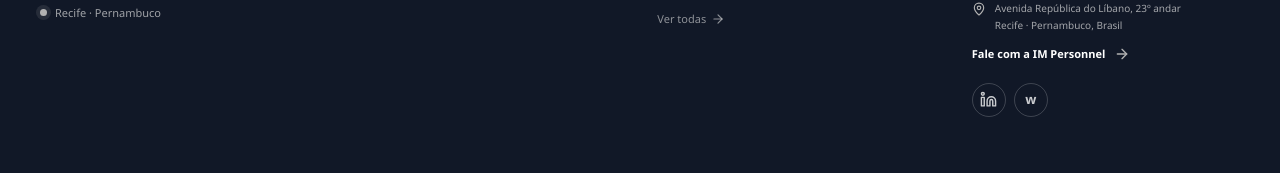
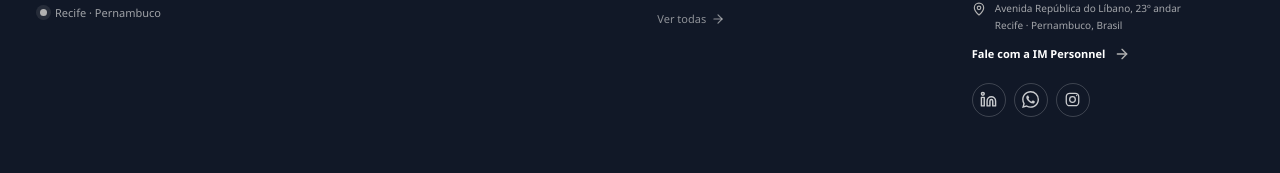
Before and after one commit to EdijalmeMoura/NOVO-SITE-IM-PERSONNEL-CONSULTORIA, a React (Vite) app: page / in a window 1280 px wide. Shown: the part 5620-5793 px from the top of the page. Built offline with nearby package versions, Linux system fonts and the light colour scheme; no server answers.

Commit message:
Fix social icons and show insight cover images
Co-authored-by: arena-agent <297053741+arena-agent@users.noreply.github.com>

```diff
--- a/src/components/SiteFooter.tsx
+++ b/src/components/SiteFooter.tsx
@@ -3,6 +3,14 @@ import { Link } from 'react-router-dom';
 import { services } from '../data';
 import { Logo } from './Logo';
 import { companyContact } from '../lib/contact';
+
+function WhatsAppIcon() {
+  return <svg aria-hidden="true" viewBox="0 0 24 24" width="17" height="17" fill="currentColor"><path d="M20.52 3.48A11.82 11.82 0 0 0 12.1 0C5.55 0 .22 5.33.22 11.88c0 2.1.55 4.16 1.6 5.98L.12 24l6.28-1.65a11.9 11.9 0 0 0 5.69 1.45h.01c6.55 0 11.88-5.33 11.89-11.88a11.8 11.8 0 0 0-3.47-8.44ZM12.1 21.78h-.01a9.9 9.9 0 0 1-5.04-1.38l-.36-.22-3.73.98.99-3.64-.24-.37a9.85 9.85 0 0 1-1.52-5.27c0-5.46 4.45-9.9 9.91-9.9 2.65 0 5.14 1.03 7.02 2.91a9.85 9.85 0 0 1 2.9 7.02c0 5.46-4.45 9.9-9.92 9.9Zm5.44-7.42c-.3-.15-1.76-.87-2.03-.97-.27-.1-.47-.15-.67.15-.2.3-.77.97-.94 1.17-.17.2-.35.22-.65.07-.3-.15-1.25-.46-2.39-1.47-.88-.79-1.48-1.76-1.65-2.06-.17-.3-.02-.46.13-.61.13-.13.3-.35.45-.52.15-.17.2-.3.3-.5.1-.2.05-.37-.03-.52-.07-.15-.67-1.61-.91-2.21-.24-.58-.49-.5-.67-.51l-.57-.01c-.2 0-.52.07-.79.37-.27.3-1.04 1.02-1.04 2.48 0 1.47 1.06 2.88 1.21 3.08.15.2 2.1 3.2 5.08 4.49.71.31 1.26.49 1.69.63.71.23 1.36.19 1.87.12.57-.09 1.76-.72 2.01-1.42.25-.69.25-1.29.17-1.41-.07-.12-.27-.2-.57-.35Z" /></svg>;
+}
+
+function InstagramIcon() {
+  return <svg aria-hidden="true" viewBox="0 0 24 24" width="17" height="17" fill="none" stroke="currentColor" strokeWidth="1.8" strokeLinecap="round" strokeLinejoin="round"><rect x="3.2" y="3.2" width="17.6" height="17.6" rx="5" /><circle cx="12" cy="12" r="4" /><circle cx="17.8" cy="6.5" r="1" fill="currentColor" stroke="none" /></svg>;
+}
 
 export function SiteFooter() {
   return (
@@ -34,7 +42,8 @@ export function SiteFooter() {
           <Link className="footer-contact-link" to="/contato">Fale com a IM Personnel <ArrowRight size={16} /></Link>
           <div className="footer-socials">
             <a href="https://br.linkedin.com/company/impersonnel-consultoria" target="_blank" rel="noreferrer" aria-label="IM Personnel no LinkedIn"><Linkedin size={17} /></a>
-            <a href={companyContact.whatsappHref} target="_blank" rel="noreferrer" aria-label="Fale com a IM Personnel pelo WhatsApp"><span className="wa-mark">w</span></a>
+            <a href={companyContact.whatsappHref} target="_blank" rel="noreferrer" aria-label="Fale com a IM Personnel pelo WhatsApp"><WhatsAppIcon /></a>
+            <a href="https://www.instagram.com/impersonnel_consultoria" target="_blank" rel="noreferrer" aria-label="IM Personnel no Instagram"><InstagramIcon /></a>
           </div>
         </div>
       </div>
--- a/src/pages/Home.tsx
+++ b/src/pages/Home.tsx
@@ -30,7 +30,7 @@ export function Home() {
       telephone: companyContact.phoneHref, email: companyContact.email,
       address: { '@type': 'PostalAddress', streetAddress: companyContact.addressLine, addressLocality: companyContact.city, addressRegion: companyContact.regionCode, addressCountry: companyContact.countryCode },
       contactPoint: { '@type': 'ContactPoint', telephone: companyContact.phoneHref, email: companyContact.email, contactType: 'customer service', availableLanguage: 'Portuguese' },
-      sameAs: ['https://br.linkedin.com/company/impersonnel-consultoria'], areaServed: { '@type': 'Place', name: 'Recife, Pernambuco, Brasil' },
+      sameAs: ['https://br.linkedin.com/company/impersonnel-consultoria', 'https://www.instagram.com/impersonnel_consultoria'], areaServed: { '@type': 'Place', name: 'Recife, Pernambuco, Brasil' },
     });
     document.head.appendChild(script);
     return () => script.remove();
@@ -136,7 +136,7 @@ export function Home() {
       <section className="insights-section section-pad">
         <div className="container">
           <div className="insights-heading"><SectionHeading eyebrow="05 / CONHECIMENTO EM MOVIMENTO" title="Ideias para pensar o trabalho de outro jeito." text="Conversas sobre pessoas, liderança e organizações — com espaço para novas perspectivas." /><Link className="text-link" to="/conteudos">Ver todos os conteúdos <ArrowUpRight size={17} /></Link></div>
-          {publicInsights.length ? <div className="insights-grid">{publicInsights.map((insight, index) => <Link className={`insight-card insight-card-${index + 1}`} to={`/conteudos/${insight.slug}`} key={insight.slug}><div className="insight-art" aria-hidden="true"><span className="insight-art-label">IM / THINKING</span><span className="insight-art-mark">{String(index + 1).padStart(2, '0')}</span><div className="insight-art-orbit" /></div><div className="insight-card-copy"><div className="insight-meta"><span>{insight.category}</span><span>{insight.minutes} min de leitura</span></div><h3>{insight.title}</h3><span className="insight-read">Ler conteúdo <ArrowUpRight size={15} /></span></div></Link>)}</div> : <div className="insights-empty"><span className="eyebrow">NOVAS IDEIAS EM BREVE</span><p>Conteúdos e perspectivas serão publicados por aqui.</p></div>}
+          {publicInsights.length ? <div className="insights-grid">{publicInsights.map((insight, index) => <Link className={`insight-card insight-card-${index + 1}`} to={`/conteudos/${insight.slug}`} key={insight.slug}><div className={`insight-art ${insight.image_url ? 'insight-art-photo' : ''}`} aria-hidden={insight.image_url ? undefined : 'true'}>{insight.image_url ? <img src={insight.image_url} alt={insight.image_alt || insight.title} loading="lazy" /> : <><span className="insight-art-label">IM / THINKING</span><span className="insight-art-mark">{String(index + 1).padStart(2, '0')}</span><div className="insight-art-orbit" /></>}</div><div className="insight-card-copy"><div className="insight-meta"><span>{insight.category}</span><span>{insight.minutes} min de leitura</span></div><h3>{insight.title}</h3><span className="insight-read">Ler conteúdo <ArrowUpRight size={15} /></span></div></Link>)}</div> : <div className="insights-empty"><span className="eyebrow">NOVAS IDEIAS EM BREVE</span><p>Conteúdos e perspectivas serão publicados por aqui.</p></div>}
         </div>
       </section>
 
--- a/src/styles.css
+++ b/src/styles.css
@@ -114,7 +114,6 @@ img { max-width: 100%; }
 .footer-socials { display: flex; gap: 8px; margin-top: 8px; }
 .footer-socials a { display: grid; place-items: center; width: 34px; height: 34px; border: 1px solid rgba(255, 255, 255, .19); border-radius: 50%; color: rgba(255, 255, 255, .78); transition: background .2s, color .2s, border-color .2s; }
 .footer-socials a:hover { color: var(--dark); border-color: var(--accent-soft); background: var(--accent-soft); }
-.wa-mark { font-size: 13px; font-weight: 800; }
 .footer-bottom { min-height: 68px; display: flex; align-items: center; justify-content: space-between; gap: 20px; border-top: 1px solid rgba(255, 255, 255, .1); color: rgba(230, 230, 230, .46); font-size: 10px; }
 .footer-bottom > div { display: flex; gap: 23px; }
 .footer-bottom a { display: inline-flex; align-items: center; gap: 3px; transition: color .2s; }
```
